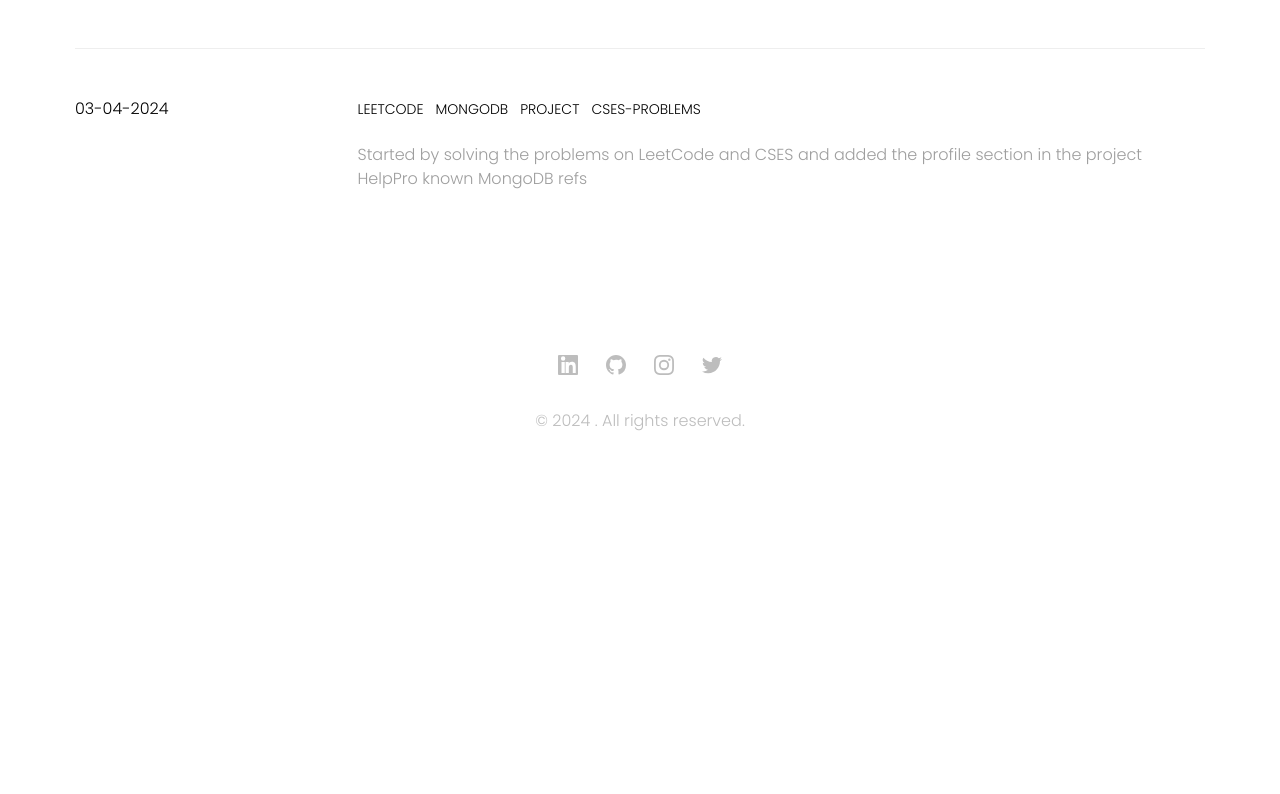
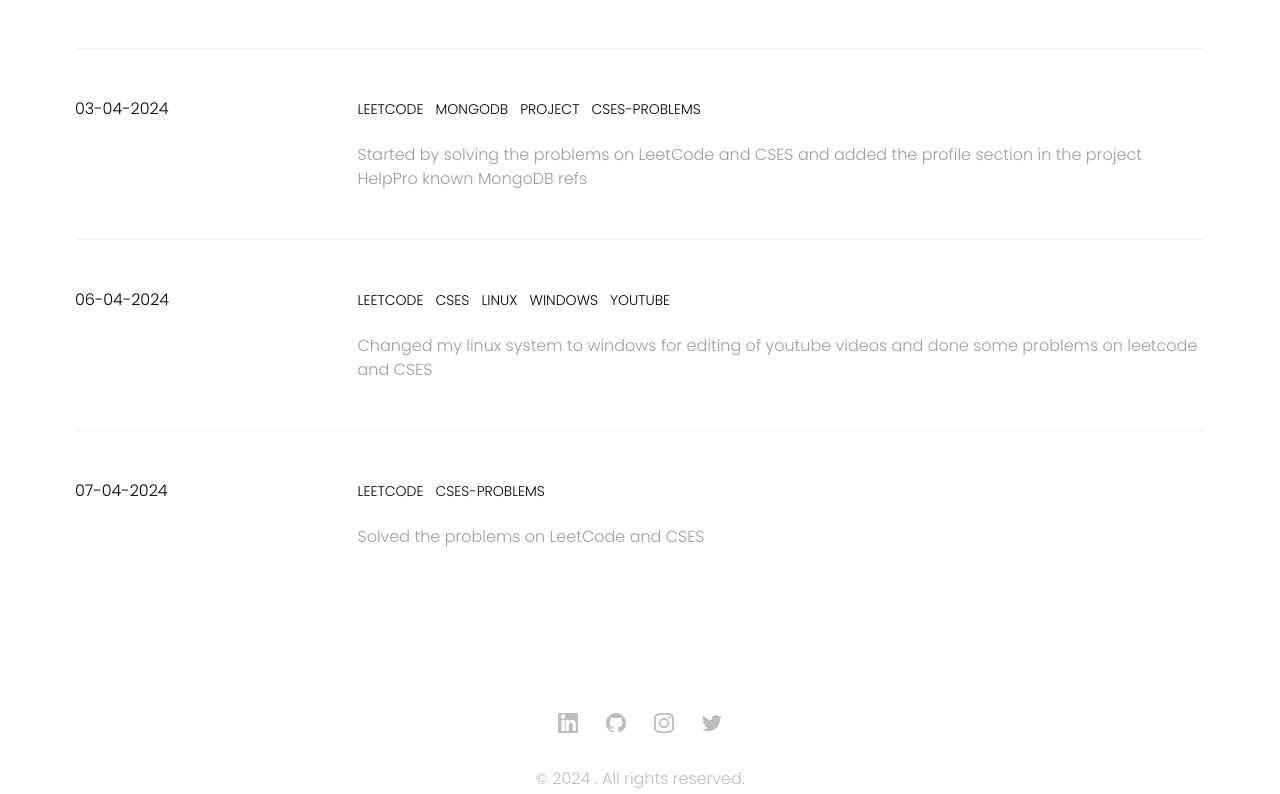
Before and after one commit to vlokesh08/Portfolio, a React (Create React App) app: page /learnings in a window 1280 px wide. Shown: the part 562-1356 px from the top of the page. Before the commit the page ends 1093 px from the top, so only its background shows below. Built offline with nearby package versions, Linux system fonts and the light colour scheme.

Commit message:
added 07 april learnings

```diff
--- a/src/components/pages/learnings/posts.js
+++ b/src/components/pages/learnings/posts.js
@@ -14,6 +14,17 @@ const posts = [
       summary: "Started by solving the problems on LeetCode and CSES and added the profile section in the project HelpPro known MongoDB refs ",
       tags: ["LeetCode", "MongoDB","Project","CSES Problems"]
     },
+    {
+      date: "06-04-2024",
+      summary: "Changed my linux system to windows for editing of youtube videos and done some problems on leetcode and CSES ",
+      tags: ["LeetCode", "CSES","Linux","Windows","Youtube"]
+    },
+    {
+      date: "07-04-2024",
+      summary: "Solved the problems on LeetCode and CSES ",
+      tags: ["LeetCode", "CSES Problems"]
+    },
+
     ]
 
 export default posts;
```
